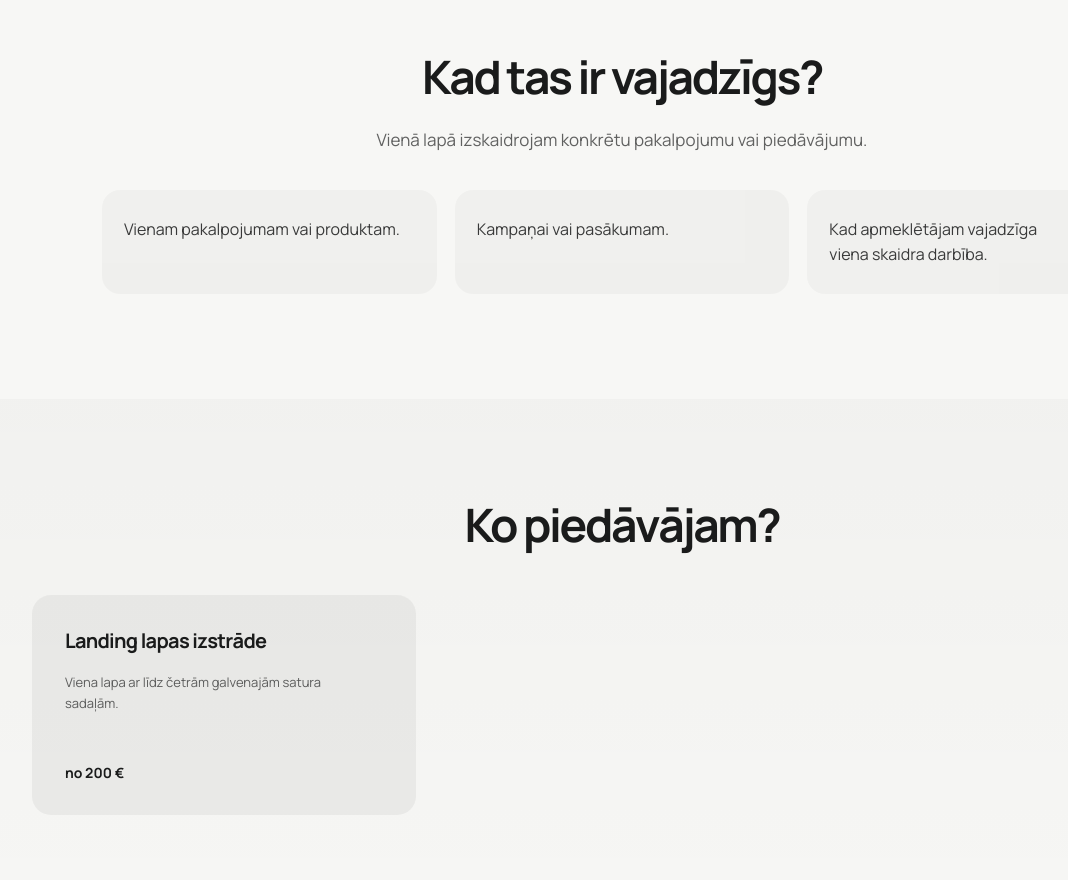
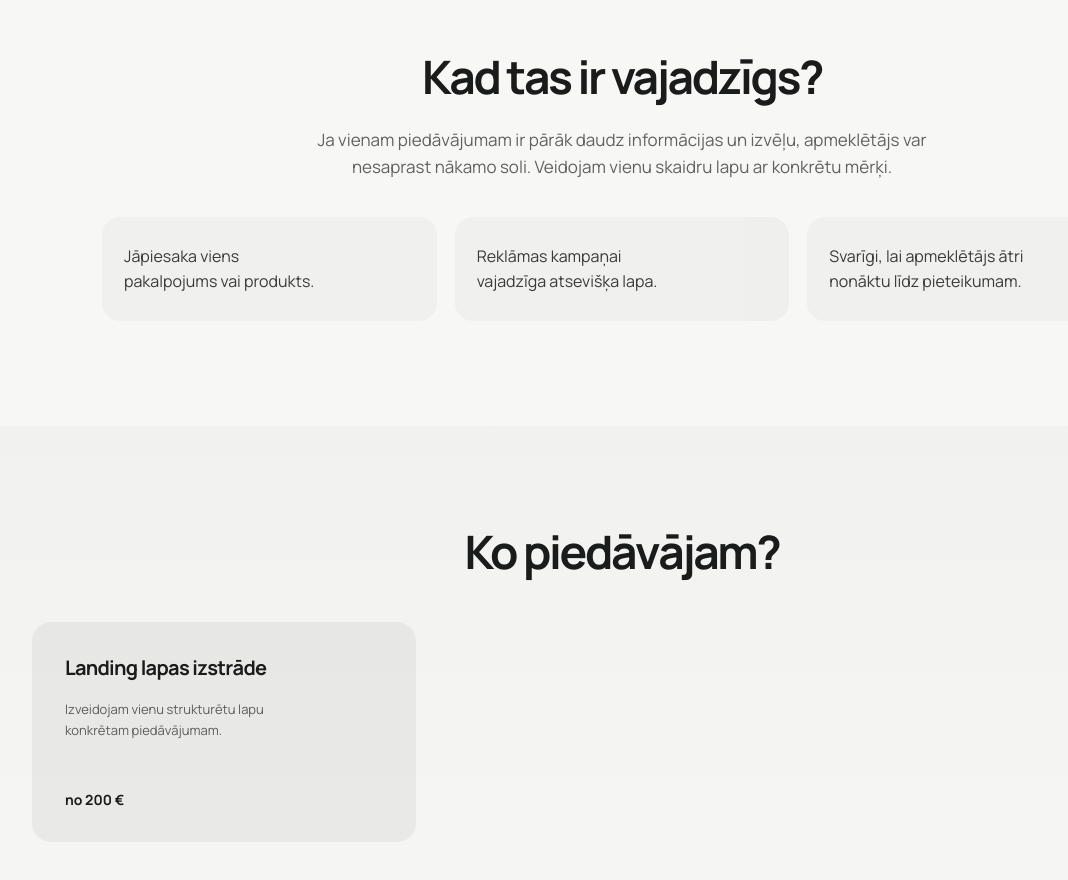
Before and after one commit to davisl24/WEBSITEAGENCY, a Next.js app: page /pakalpojumi/landing-lapa in a window 1280 px wide. Shown: the part 500-1380 px from the top of the page, without its empty margins (18-1086 px from the left). Built offline with nearby package versions, Linux system fonts and the light colour scheme; no server answers.

Commit message:
Sharpen customer problem and service value: landing-lapa

```diff
--- a/app/pakalpojumi/landing-lapa/page.tsx
+++ b/app/pakalpojumi/landing-lapa/page.tsx
@@ -4,16 +4,16 @@ import KestrelServiceTemplate, { type ServiceInfo } from "../../components/Kestr
 export const metadata: Metadata = {title:"Viena lapa. Viens mērķis. | Kestrel",description:"Vienā lapā izskaidrojam konkrētu pakalpojumu vai piedāvājumu."};
 const service: ServiceInfo = {
   "title": "Viena lapa. Viens mērķis.",
-  "intro": "Vienā lapā izskaidrojam konkrētu pakalpojumu vai piedāvājumu.",
+  "intro": "Ja vienam piedāvājumam ir pārāk daudz informācijas un izvēļu, apmeklētājs var nesaprast nākamo soli. Veidojam vienu skaidru lapu ar konkrētu mērķi.",
   "audience": [
-    "Vienam pakalpojumam vai produktam.",
-    "Kampaņai vai pasākumam.",
-    "Kad apmeklētājam vajadzīga viena skaidra darbība."
+    "Jāpiesaka viens pakalpojums vai produkts.",
+    "Reklāmas kampaņai vajadzīga atsevišķa lapa.",
+    "Svarīgi, lai apmeklētājs ātri nonāktu līdz pieteikumam."
   ],
   "offers": [
     {
       "title": "Landing lapas izstrāde",
-      "detail": "Viena lapa ar līdz četrām galvenajām satura sadaļām.",
+      "detail": "Izveidojam vienu strukturētu lapu konkrētam piedāvājumam.",
       "price": "no 200 €"
     }
   ],
```
